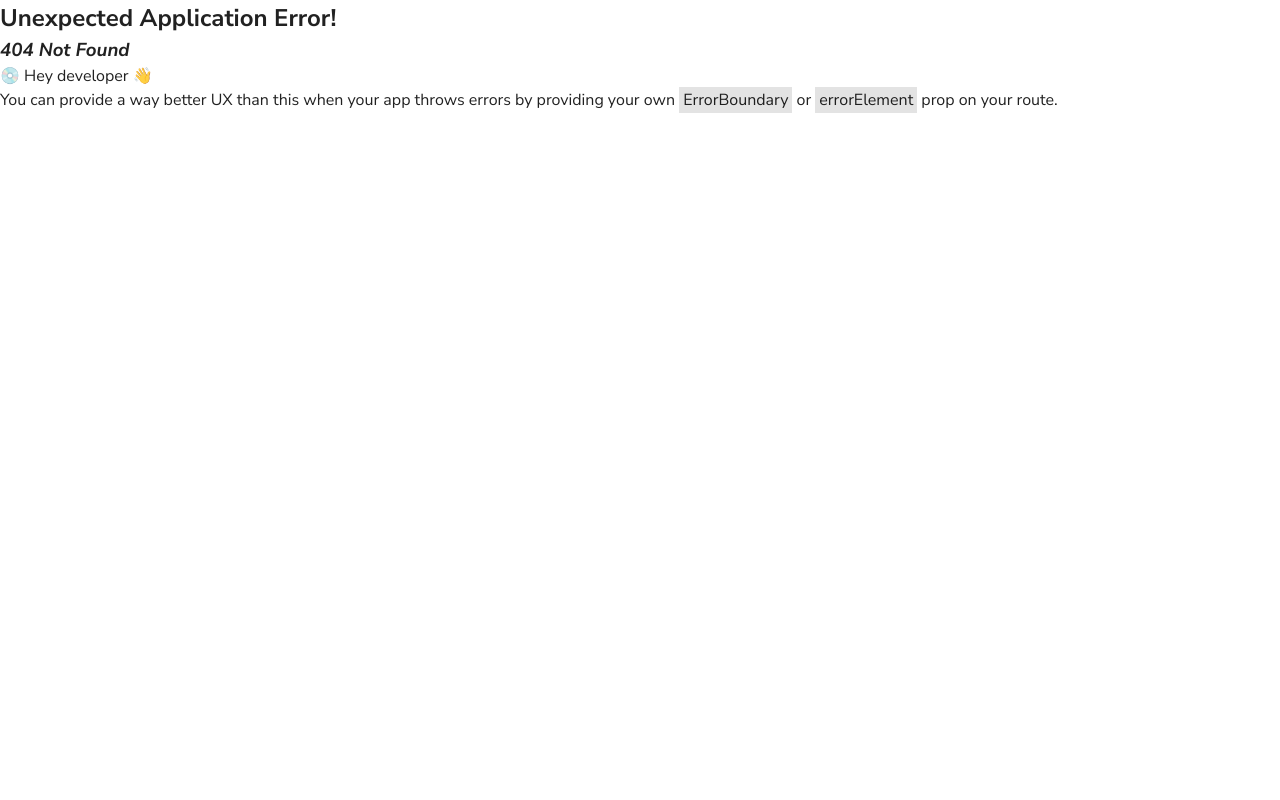
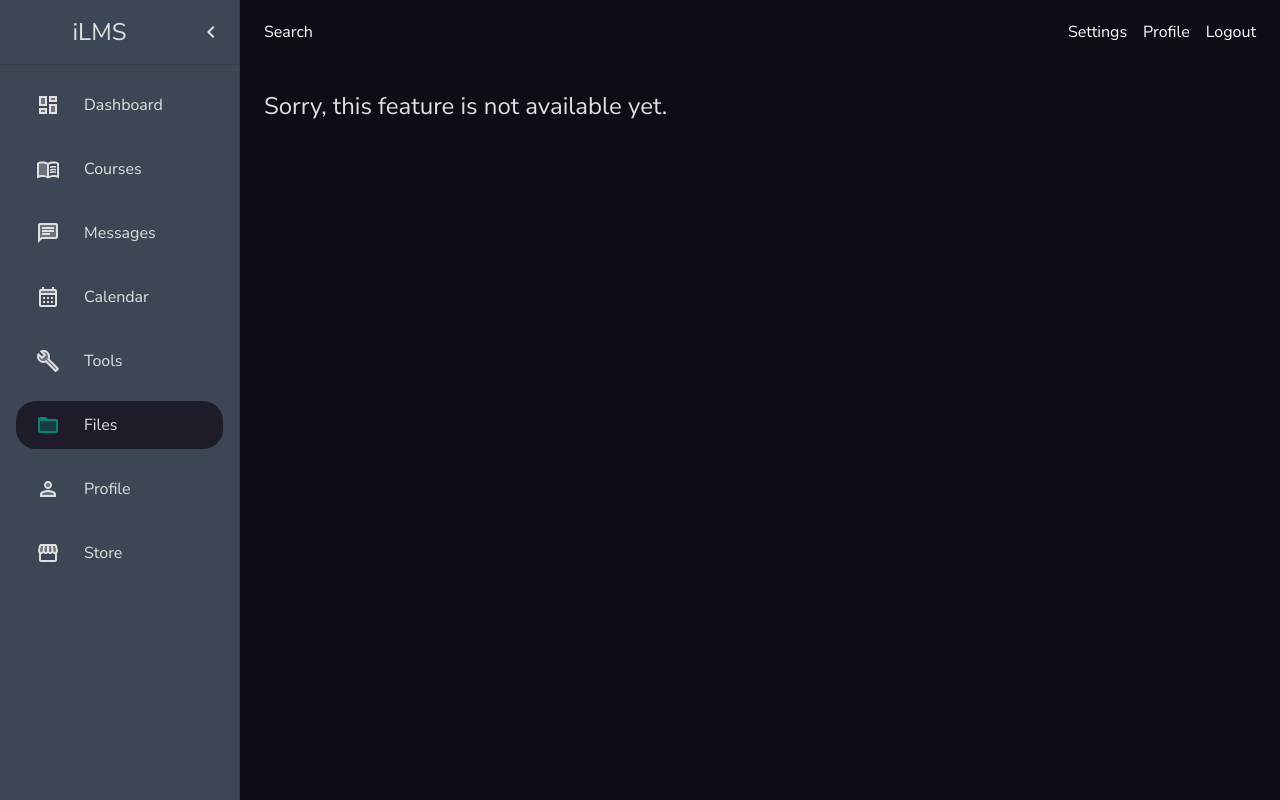
Before and after one commit to aramind/ilms, a React (Create React App) app: page /files in a window 1280 px wide. Before the commit this address had no page. Built offline with nearby package versions, Linux system fonts and the light colour scheme; a web font is replaced by a local one.

Commit message:
feat: adding the unavailable page display

```diff
--- a/src/pages/courses/Courses.jsx
+++ b/src/pages/courses/Courses.jsx
@@ -1,12 +1,12 @@
 import React from "react";
 import MainLayoutWrapper from "../../wrappers/MainLayoutWrapper";
-import WhiteTypography from "../../components/WhiteTypography";
+import Main from "./Main";
 
 const Courses = () => {
   return (
     <>
       <MainLayoutWrapper>
-        <WhiteTypography>Courses</WhiteTypography>
+        <Main />
       </MainLayoutWrapper>
     </>
   );
--- /dev/null
+++ b/src/pages/courses/Main.jsx
@@ -0,0 +1,12 @@
+import React from "react";
+import WhiteTypography from "../../components/WhiteTypography";
+
+const Main = () => {
+  return (
+    <>
+      <WhiteTypography>Courses</WhiteTypography>
+    </>
+  );
+};
+
+export default Main;
--- /dev/null
+++ b/src/pages/unavailable/UnavailablePage.jsx
@@ -0,0 +1,18 @@
+import React from "react";
+import WhiteTypography from "../../components/WhiteTypography";
+import MainLayoutWrapper from "../../wrappers/MainLayoutWrapper";
+import { Box } from "@mui/material";
+
+const UnavailablePage = () => {
+  return (
+    <MainLayoutWrapper>
+      <Box width={1}>
+        <WhiteTypography sx={{ fontSize: "1.5rem" }}>
+          Sorry, this feature is not available yet.
+        </WhiteTypography>
+      </Box>
+    </MainLayoutWrapper>
+  );
+};
+
+export default UnavailablePage;
```
Also changed, not shown: src/routes.js (+28 -2 lines).
